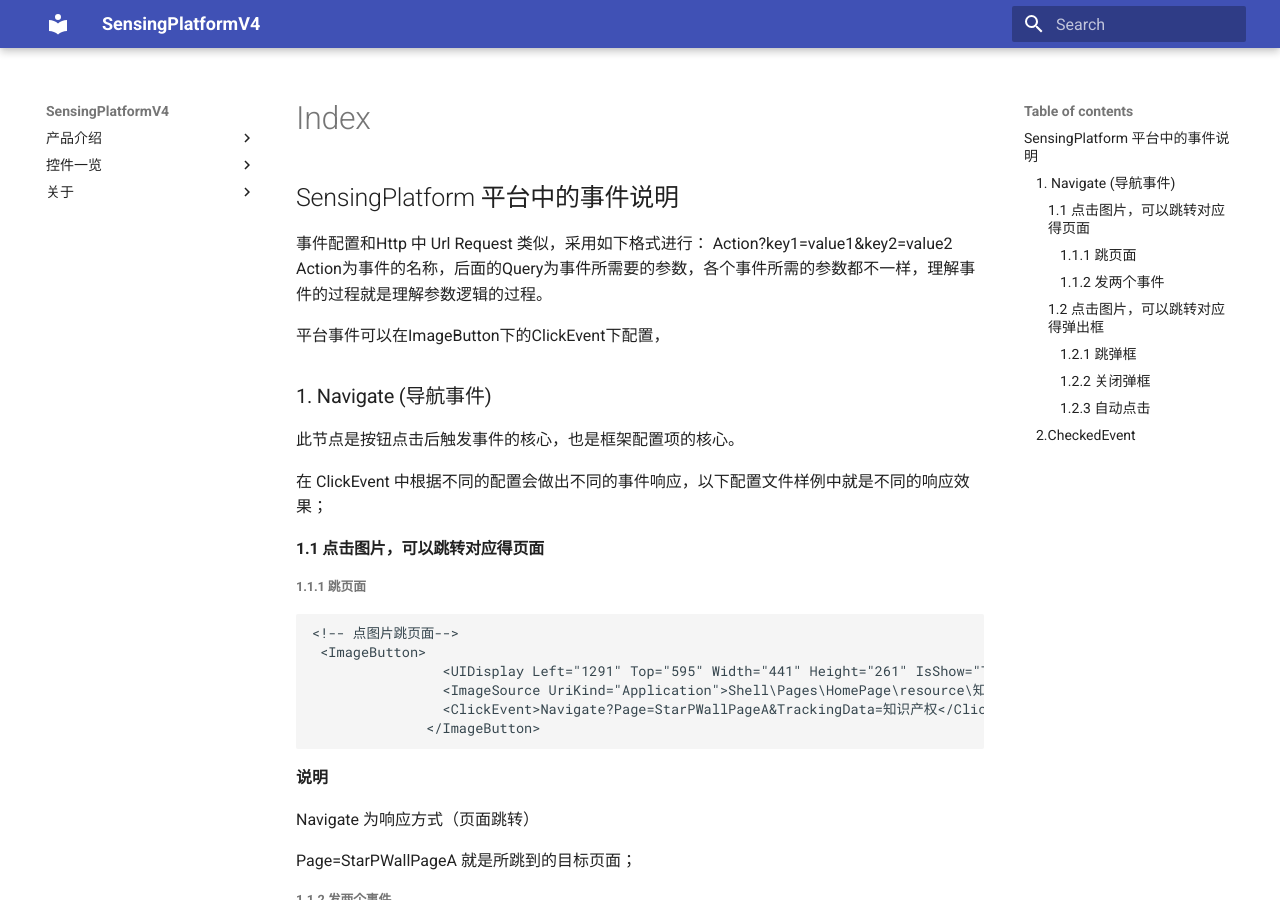
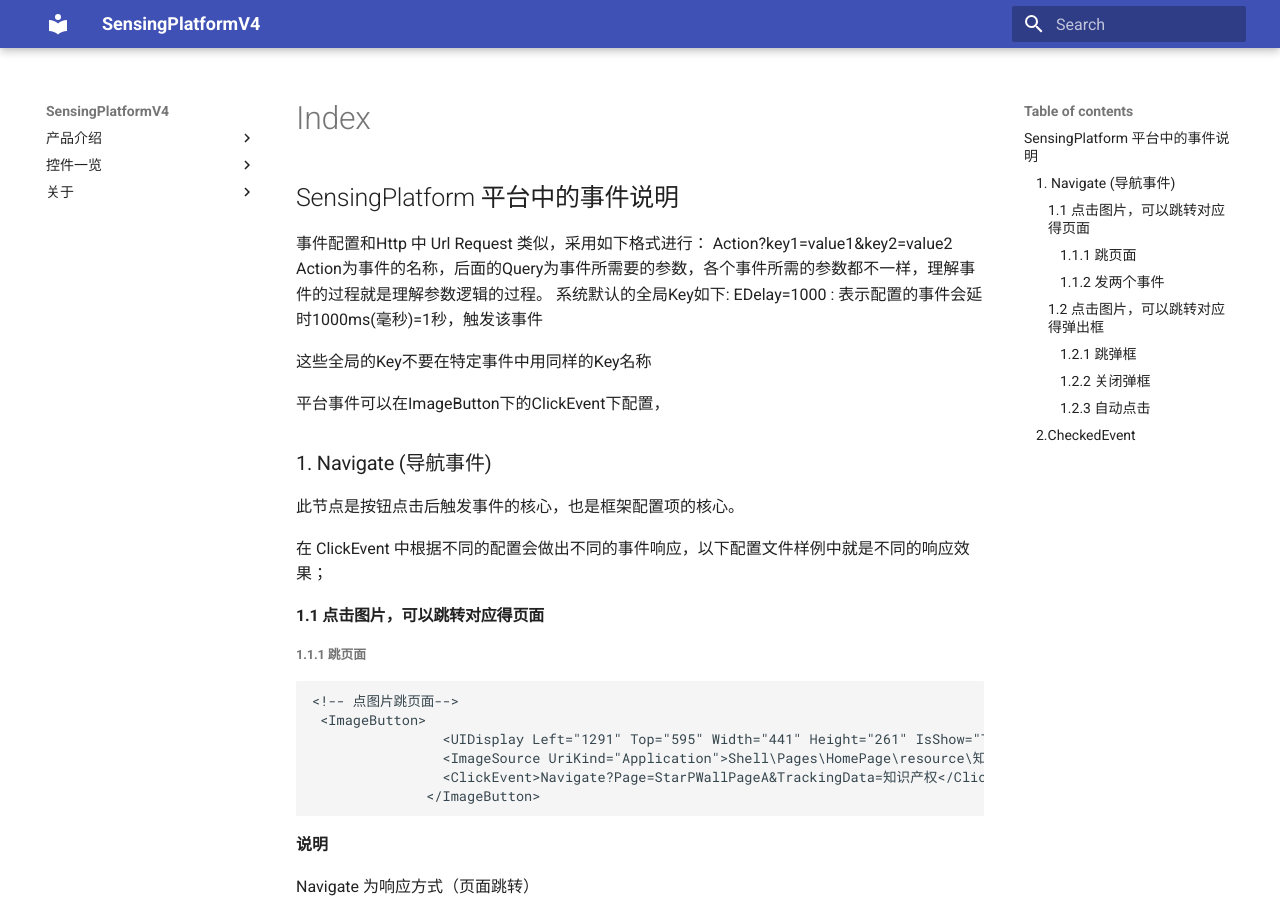
Before and after one commit to troncell/SensingPlatformDocs, an MkDocs documentation site: the page built from docs/事件一览/README.md, in a window 1280 px wide and 900 px high. Built offline with MkDocs 1.6.1 and Material for MkDocs 9.7.7, drawn with Linux system fonts in a browser that asks for light colours.

Commit message:
Update README.md

```diff
--- a/docs/事件一览/README.md
+++ b/docs/事件一览/README.md
@@ -3,6 +3,10 @@
 事件配置和Http 中 Url Request 类似，采用如下格式进行：
 Action?key1=value1&key2=value2
 Action为事件的名称，后面的Query为事件所需要的参数，各个事件所需的参数都不一样，理解事件的过程就是理解参数逻辑的过程。
+系统默认的全局Key如下:
+EDelay=1000 : 表示配置的事件会延时1000ms(毫秒)=1秒，触发该事件
+
+这些全局的Key不要在特定事件中用同样的Key名称
 
 平台事件可以在ImageButton下的ClickEvent下配置，
 
```
